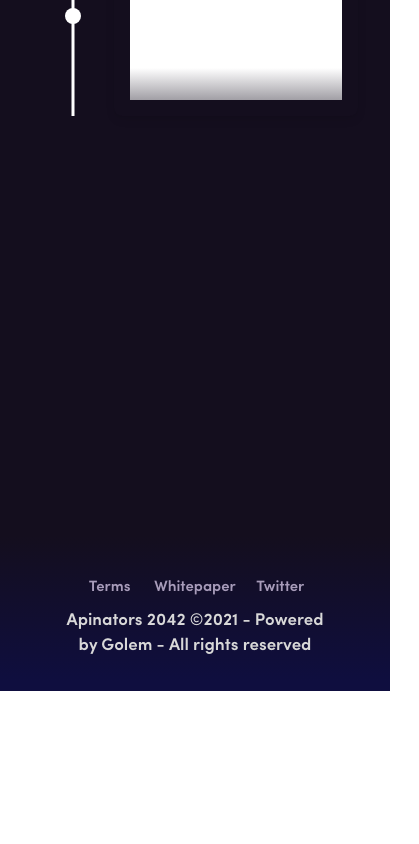
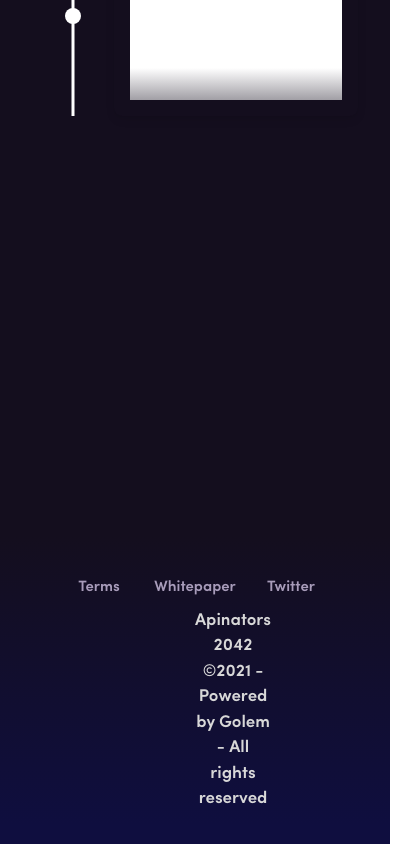
Before and after one commit to Emergencesxyz/SpiceRush, a Next.js app in the folder landing/: page / in a window 390 px wide. Shown: the part 5045-5889 px from the top of the page, 419 px wide, since content can reach past the window. Before the commit the page ends 5736 px from the top, so only its background shows below. Built offline with nearby package versions, Linux system fonts and the light colour scheme; a web font is replaced by a local one.

Commit message:
fix bug footer

```diff
--- a/landing/components/Footer/Footer.module.scss
+++ b/landing/components/Footer/Footer.module.scss
@@ -37,8 +37,8 @@
 @media (max-width: 576px) {
   .footerRow1 {
     width: 80%;
-    padding-left: 1rem;
-    padding-right: 1rem;
+    /*  padding-left: 1rem;
+    padding-right: 1rem; */
     color: #a89cba;
     font-family: "sofia-pro-SemiBold";
     font-size: 15px;
@@ -47,8 +47,8 @@
   .footerRow2 {
     text-align: center;
     width: 80%;
-    padding-left: 1rem;
-    padding-right: 1rem;
+    /*  padding-left: 1rem;
+    padding-right: 1rem; */
     color: rgb(216, 216, 216);
     font-family: "sofia-pro-SemiBold";
     font-size: 17px;
```
